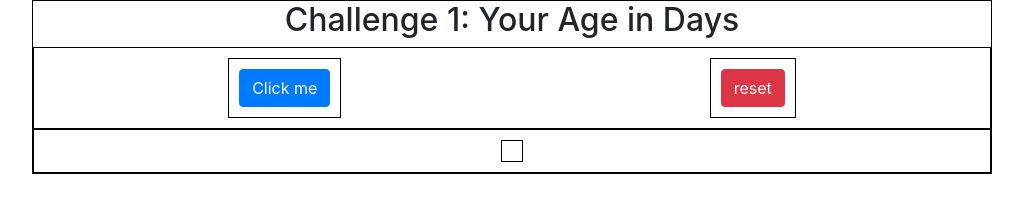
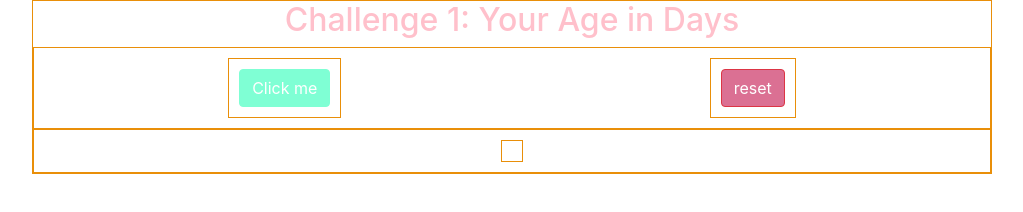
Before and after one commit to danielkuang7/ageindays, a plain HTML site: page index.html in a window 1280 px wide. Shown: the whole page, without its empty margins (128-1151 px from the left). Drawn offline with nearby package versions, Linux system fonts and the light colour scheme.

Commit message:
Edited styling

```diff
--- a/css/style.css
+++ b/css/style.css
@@ -1,5 +1,5 @@
 .container-1{
-    border: 1px solid black;
+    border: 1px solid rgb(233, 143, 9);
     width: 75%;
     margin: 0 auto;
     text-align: center;
@@ -7,7 +7,7 @@
 
 .flex-box-container-1{
     display: flex;
-    border: 1px solid black;
+    border: 1px solid rgb(233, 143, 9);
     padding: 10px;
     flex-wrap: wrap;
     flex-direction: row;
@@ -17,6 +17,28 @@
 .flex-box-container-1 div {
     display: flex;
     padding: 10px;
-    border: 1px solid black;
+    border: 1px solid rgb(233, 143, 9);
     align-items: center;
 }
+
+.flex-box-result {
+    background-color: pink;
+}
+
+h2 {
+    color: pink;
+}
+
+.h1, h1{
+    color: pink;
+}
+
+.btn-primary {
+    background-color: aquamarine;
+    border-color: aquamarine;
+}
+
+.btn-danger {
+    background-color: palevioletred;
+    order-color: palevioletred;
+}
```
